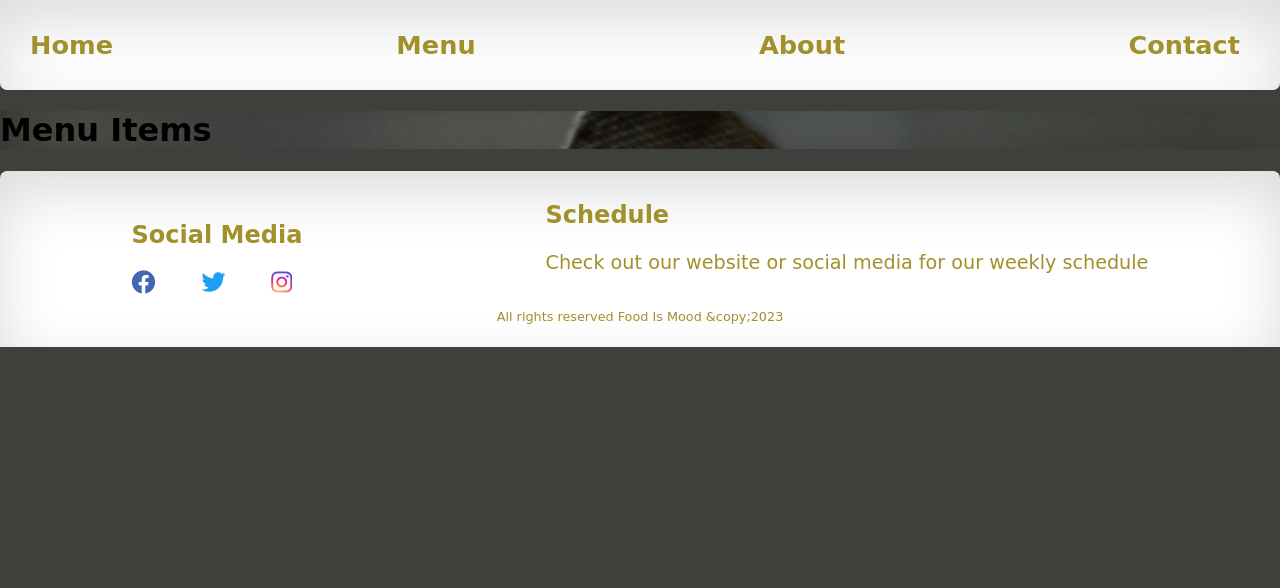
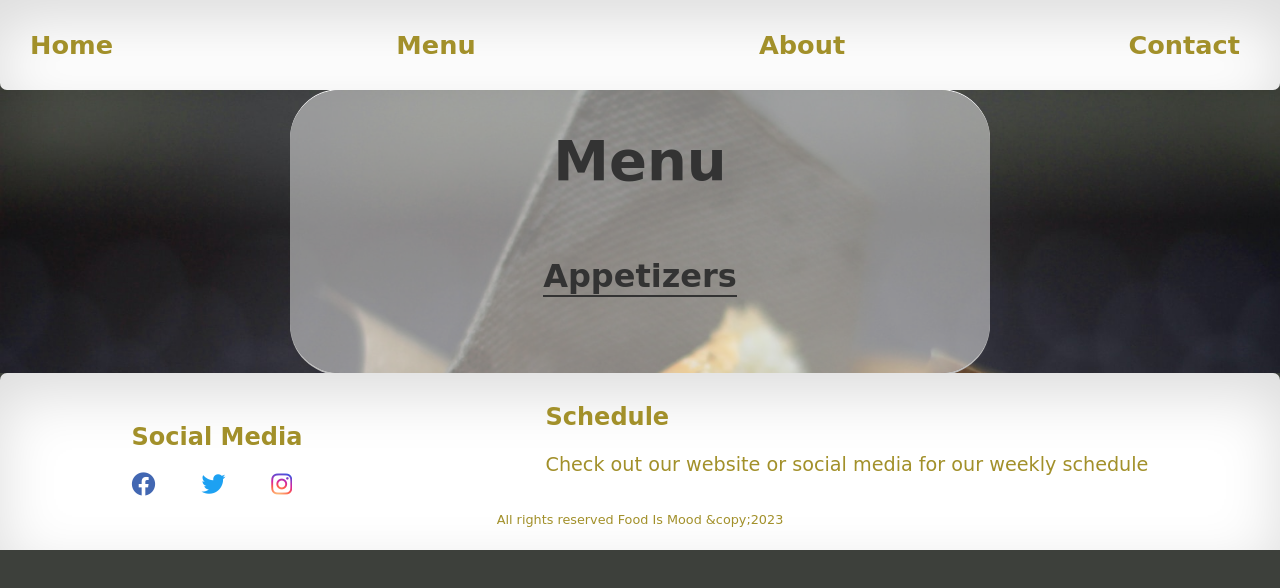
Before and after one commit to Yahyaabbakar92/restaurant-page, a plain HTML site: page index.html in a window 1280 px wide. Both pictures are taken after a click on the item "Menu". Drawn offline with nearby package versions, Linux system fonts and the light colour scheme; files whose address does not match are found by name; a web font is replaced by a local one.

Commit message:
added base menu.js elements and styles

```diff
--- a/main.js
+++ b/main.js
@@ -56,7 +56,7 @@ eval("__webpack_require__.r(__webpack_exports__);\n/* harmony import */ var _web
   \*********************/
 /***/ ((__unused_webpack_module, __webpack_exports__, __webpack_require__) => {
 
-eval("__webpack_require__.r(__webpack_exports__);\n/* harmony export */ __webpack_require__.d(__webpack_exports__, {\n/* harmony export */   \"default\": () => (__WEBPACK_DEFAULT_EXPORT__)\n/* harmony export */ });\nconst content = document.getElementById('content');\n\nfunction menuElements() {\n\tconst menuMain = document.createElement('main');\n\tmenuMain.setAttribute('id', 'menu-main');\n\tconst h1 = document.createElement('h1');\n\th1.textContent = 'Menu Items';\n\tmenuMain.appendChild(h1);\n\tcontent.appendChild(menuMain);\n\n\t// return menuMain.id;\n}\n\n/* harmony default export */ const __WEBPACK_DEFAULT_EXPORT__ = (menuElements);\n\n\n//# sourceURL=webpack://restaurant-page/./src/menu.js?");
+eval("__webpack_require__.r(__webpack_exports__);\n/* harmony export */ __webpack_require__.d(__webpack_exports__, {\n/* harmony export */   \"default\": () => (__WEBPACK_DEFAULT_EXPORT__)\n/* harmony export */ });\nconst content = document.getElementById('content');\n\nfunction menuElements() {\n\tconst menuMain = document.createElement('main');\n\tmenuMain.setAttribute('id', 'menu-main');\n\tconst h1 = document.createElement('h1');\n\th1.setAttribute('id', 'menu-heading');\n\th1.textContent = 'Menu';\n\tconst menuSection = document.createElement('section');\n\tmenuSection.setAttribute('id', 'menu-section');\n\tconst appetizerHeading = document.createElement('h2');\n\tappetizerHeading.classList.add('menu-section-heading');\n\tappetizerHeading.textContent = 'Appetizers';\n\tconst friesItem = document.createElement('div');\n\tfriesItem.classList.add('menu-item');\n\n\tcontent.appendChild(menuMain);\n\tmenuMain.appendChild(h1);\n\tmenuMain.appendChild(menuSection);\n\tmenuSection.appendChild(appetizerHeading);\n\tmenuSection.appendChild(friesItem);\n}\n\n/* harmony default export */ const __WEBPACK_DEFAULT_EXPORT__ = (menuElements);\n\n\n//# sourceURL=webpack://restaurant-page/./src/menu.js?");
 
 /***/ }),
 
--- a/style.css
+++ b/style.css
@@ -174,7 +174,29 @@ header {
 }
 
 /* Styling for menu page */
+#menu-main {
+	display: flex;
+	flex-direction: column;
+	align-items: center;
+	justify-content: center;
+	color: #333;
+	border-radius: 50px;
+	background: rgba(224, 224, 224, 0.55);
+	box-shadow: 0px 2px 0px #bebebe, 0px -1px 0px #ffffff;
+	width: 700px;
+	min-width: 380px;
+	margin: 0 auto;
+	padding-bottom: 50px;
+}
 
+#menu-heading {
+	font-size: 3.5rem;
+}
+
+.menu-section-heading {
+	font-size: 2rem;
+	border-bottom: #333 2px solid;
+}
 /* Styling for about page */
 
 /* Styling for contact page */
```
